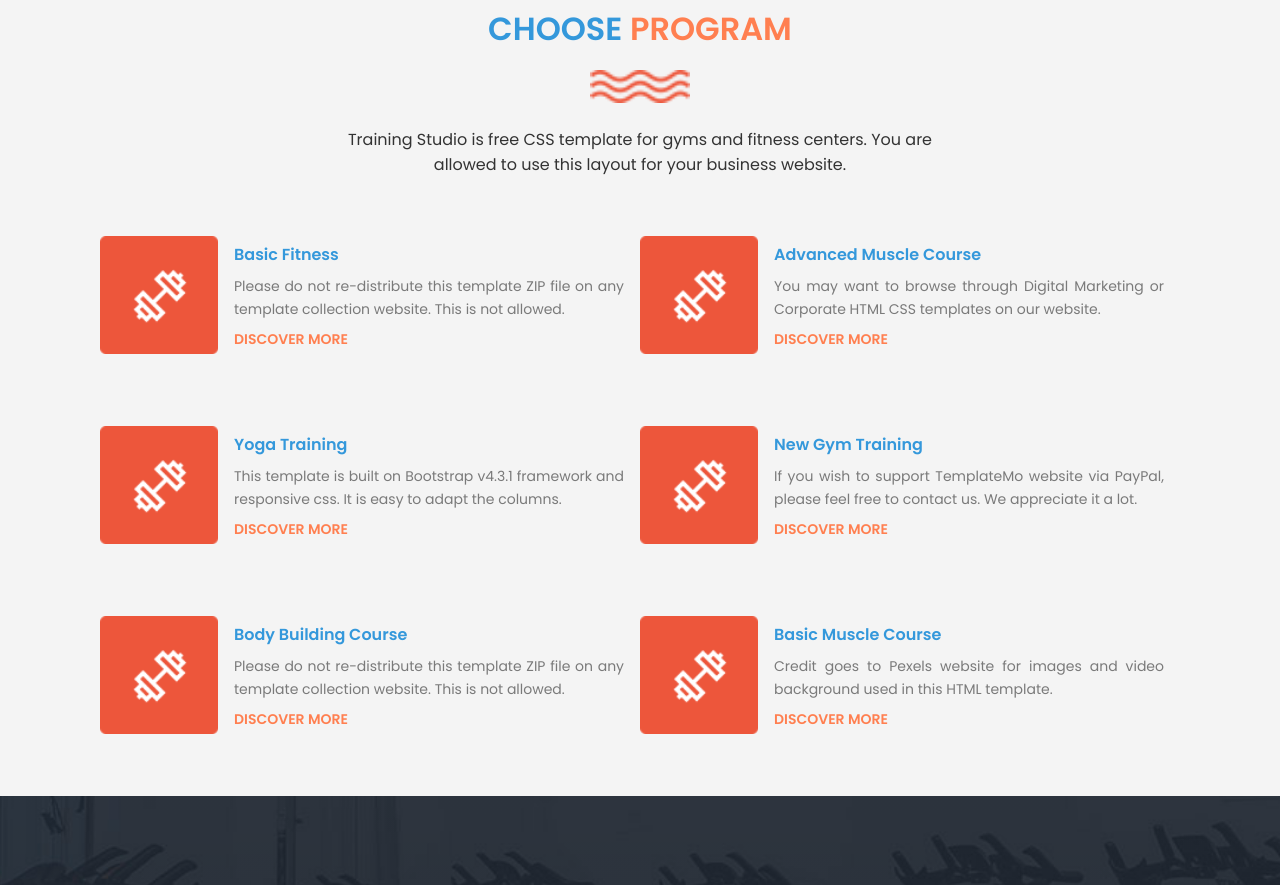
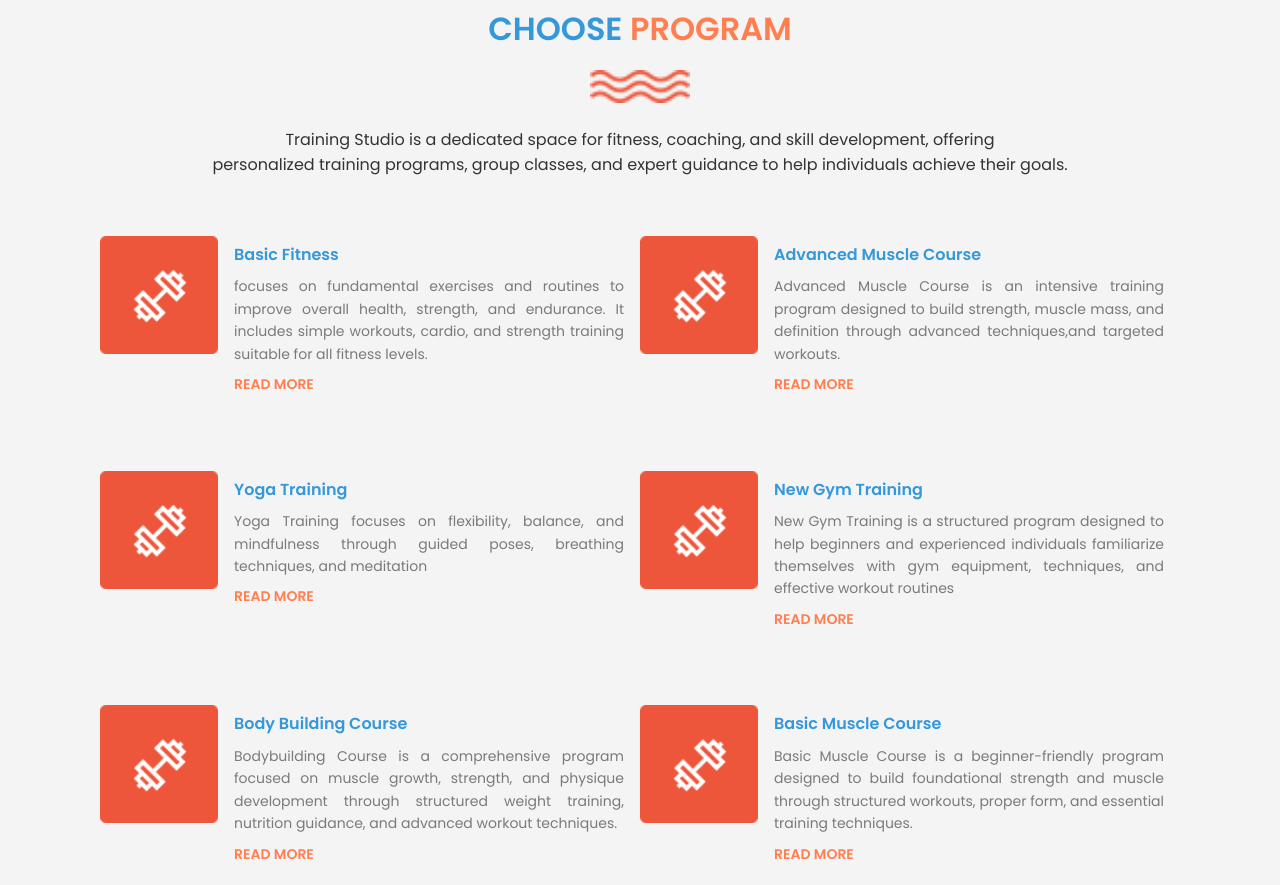
Before and after one commit to Abdiwakil-sharmarke/Gym-Training-Studio-wepsite, a plain HTML site: page index.html in a window 1280 px wide. Shown: the part 919-1804 px from the top of the page. Drawn offline with Linux system fonts and the light colour scheme; a web font is replaced by a local one.

Commit message:
change some txt

```diff
--- a/index.html
+++ b/index.html
@@ -66,8 +66,8 @@
         <div class="container">
             <h1>Choose <span class="pro-text">Program</span></h1>
             <img src="images/line-dec.png" alt="">
-            <p>Training Studio is free CSS template for gyms and fitness centers. You are <br>allowed to use this layout
-                for your business website.</p>
+            <p>Training Studio is a dedicated space for fitness, coaching, and skill development, offering <br> personalized training programs, group classes, and expert guidance to help individuals achieve their goals.
+            </p>
         </div>
     </section>
 
@@ -77,48 +77,44 @@
             <div class="service">
                 <img src="images/icon.png" alt="Fitness">
                 <div class="service-info">
-                    <h2>Basic Fitness</h2>
-                    <p>Please do not re-distribute this template ZIP file on any template collection website. This is
-                        not allowed.</p>
-                    <span>Discover More</span>
+                    <h2>Basic Fitness </h2>
+                    <p>focuses on fundamental exercises and routines to improve overall health, strength, and endurance. It includes simple workouts, cardio, and strength training suitable for all fitness levels.</p>
+                    <span>Read More</span>
                 </div>
                 <img src="images/icon.png" alt="Fitness">
                 <div class="service-info">
                     <h2>Advanced Muscle Course</h2>
-                    <p>You may want to browse through Digital Marketing or Corporate HTML CSS templates on our website.
+                    <p>Advanced Muscle Course is an intensive training program designed to build strength, muscle mass, and definition through advanced techniques,and targeted workouts.
                     </p>
-                    <span>Discover More</span>
+                    <span>Read More</span>
                 </div>
             </div>
             <div class="service">
                 <img src="images/icon.png" alt="Fitness">
                 <div class="service-info">
                     <h2>Yoga Training</h2>
-                    <p>This template is built on Bootstrap v4.3.1 framework and responsive css. It is easy to adapt the
-                        columns.</p>
-                    <span>Discover More</span>
+                    <p>Yoga Training focuses on flexibility, balance, and mindfulness through guided poses, breathing techniques, and meditation</p>
+                    <span>Read More</span>
                 </div>
                 <img src="images/icon.png" alt="Fitness">
                 <div class="service-info">
                     <h2>New Gym Training</h2>
-                    <p>If you wish to support TemplateMo website via PayPal, please feel free to contact us. We
-                        appreciate it a lot.</p>
-                    <span>Discover More</span>
+                    <p>New Gym Training is a structured program designed to help beginners and experienced individuals familiarize themselves with gym equipment, techniques, and effective workout routines</p>
+                    <span>Read More</span>
                 </div>
             </div>
             <div class="service">
                 <img src="images/icon.png" alt="Fitness">
                 <div class="service-info">
                     <h2>Body Building Course</h2>
-                    <p>Please do not re-distribute this template ZIP file on any template collection website. This is
-                        not allowed.</p>
-                    <span>Discover More</span>
+                    <p>Bodybuilding Course is a comprehensive program focused on muscle growth, strength, and physique development through structured weight training, nutrition guidance, and advanced workout techniques.</p>
+                    <span>Read More</span>
                 </div>
                 <img src="images/icon.png" alt="Fitness">
                 <div class="service-info">
                     <h2>Basic Muscle Course</h2>
-                    <p>Credit goes to Pexels website for images and video background used in this HTML template.</p>
-                    <span>Discover More</span>
+                    <p>Basic Muscle Course is a beginner-friendly program designed to build foundational strength and muscle through structured workouts, proper form, and essential training techniques.</p>
+                    <span>Read More</span>
                 </div>
             </div>
         </div>
```
